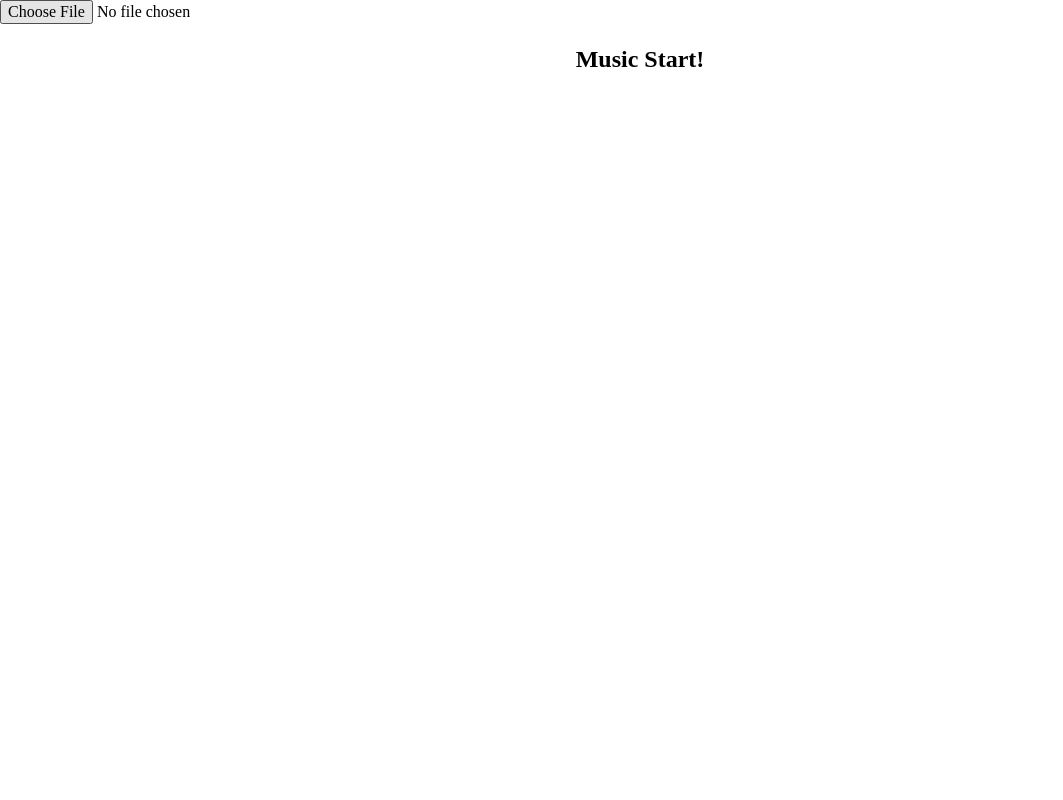
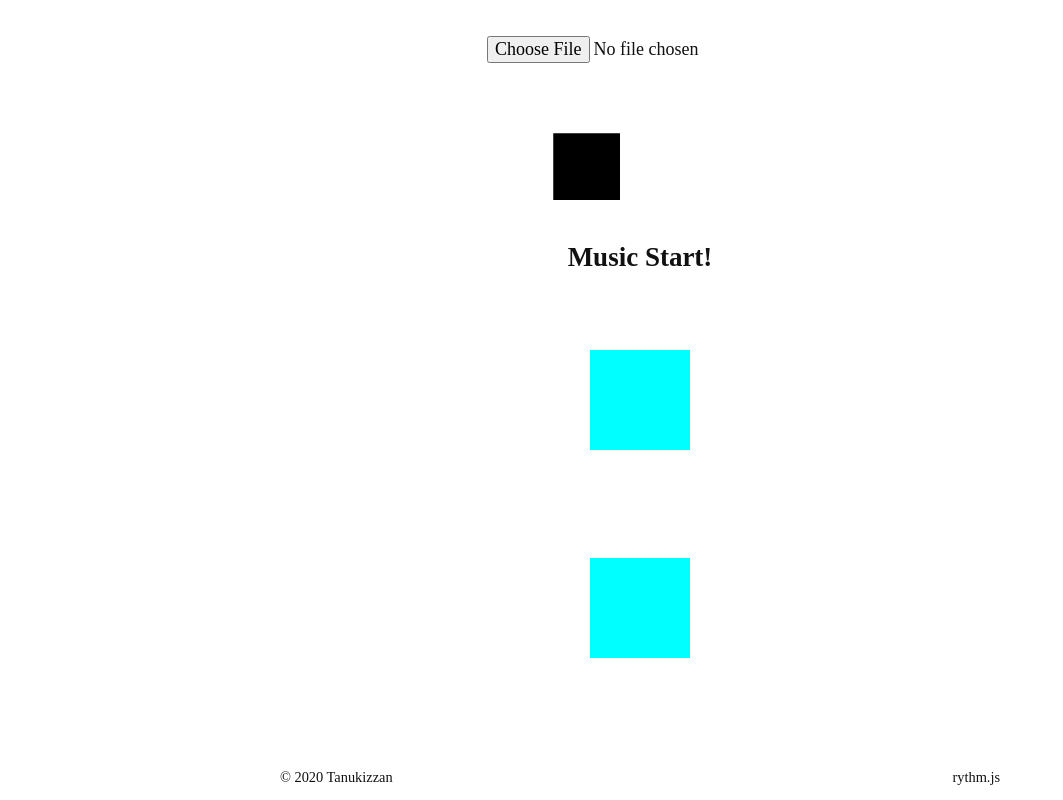
Before and after one commit to tanukizzan/music-start, a plain HTML site: page index.html in a window 1280 px wide. Shown: the whole page, without its empty margins (0-1063 px from the left). Drawn offline with nearby package versions, Linux system fonts and the light colour scheme.

Commit message:
開発中2

```diff
--- a/index.html
+++ b/index.html
@@ -1,5 +1,6 @@
 <!DOCTYPE html>
 <html lang="ja">
+
 <head>
   <meta charset="UTF-8">
   <meta name="viewport" content="width=device-width, initial-scale=1.0">
@@ -8,14 +9,30 @@
   <link rel="stylesheet" href="https://cdn.jsdelivr.net/npm/normalize.css@8.0.1/normalize.css">
   <link rel="stylesheet" href="./style.css">
 </head>
+
 <body>
-  <input type="file" id="file">
-  <!-- <audio id="music" controls></audio> -->
-  <div class="rythm-bass borderColor3">
-    <h2>Music Start!</h2>
-  </div>
+  <header>
+    <input type="file" id="file">
+    <!-- <audio id="music" controls></audio> -->
+  </header>
+  <main>
+    <div class="rythm-area">
+      <canvas id="sample" class="rythm-bass"></canvas>
+      <div class="rythm-bass">
+        <h2>Music Start!</h2>
+      </div>
+      <div class="rythm-bass square"></div>
+      <div class="rythm-bass square"></div>
+      <!-- <canvas id="visualizer" height="255"></canvas> -->
+    </div>
+  </main>
+  <footer>
+    <p>&copy; 2020 Tanukizzan</p>
+    <p>rythm.js</p>
+  </footer>
 
   <script src="https://cdnjs.cloudflare.com/ajax/libs/rythm.js/2.2.5/rythm.min.js"></script>
   <script src="./script.js"></script>
 </body>
+
 </html>
--- a/script.js
+++ b/script.js
@@ -1,11 +1,19 @@
 const inputFile = document.getElementById('file');
 const music = document.getElementById('music');
 
-inputFile.addEventListener('change', function(e) {
+const canvas = document.getElementById('sample');
+if (canvas.getContext) {
+  const context = canvas.getContext('2d');
+  // TODO かっこいい図形作る
+  context.fillRect(20, 20, 100, 100);
+  context.fill();
+}
+
+inputFile.addEventListener('change', function (e) {
   const file = e.target.files;
   const reader = new FileReader();
   reader.readAsDataURL(file[0]);
-  reader.onload = function() {
+  reader.onload = function () {
     // music.src = reader.result;
     const rythm = new Rythm();
     rythm.setMusic(reader.result);
@@ -13,7 +21,57 @@ inputFile.addEventListener('change', function(e) {
     //   from: [0,0,255],
     //   to:[255,0,255]
     // });
-    rythm.addRythm('rythm-bass', 'borderColor', 0, 10);
+    // rythm.addRythm('rythm-bass', 'borderColor', 0, 10);
     rythm.start();
   }
 })
+
+/* ビジュアライザー
+window.onload = function(){
+  var source, animationId;
+  const audioContext = new AudioContext;
+  const fileReader   = new FileReader;
+
+  const analyser = audioContext.createAnalyser();
+  analyser.fftSize = 128;
+  analyser.connect(audioContext.destination);
+
+  const canvas        = document.getElementById('visualizer');
+  const canvasContext = canvas.getContext('2d');
+  canvas.setAttribute('width', analyser.frequencyBinCount * 10);
+
+  fileReader.onload = function(){
+    audioContext.decodeAudioData(fileReader.result, function(buffer){
+      if(source) {
+        source.stop();
+        cancelAnimationFrame(animationId);
+      }
+
+      source = audioContext.createBufferSource();
+
+      source.buffer = buffer;
+      source.connect(analyser);
+      source.start(0);
+
+      animationId = requestAnimationFrame(render);
+    });
+  };
+
+  inputFile.addEventListener('change', function(e){
+    fileReader.readAsArrayBuffer(e.target.files[0]);
+  });
+
+  render = function(){
+    var spectrums = new Uint8Array(analyser.frequencyBinCount);
+    analyser.getByteFrequencyData(spectrums);
+
+    canvasContext.clearRect(0, 0, canvas.width, canvas.height);
+    for(var i=0, len=spectrums.length; i<len; i++){
+      canvasContext.fillRect(i*10, 0, 5, spectrums[i]);
+    }
+
+    animationId = requestAnimationFrame(render);
+  };
+};
+
+*/
--- a/style.css
+++ b/style.css
@@ -1,10 +1,57 @@
+body {
+  font-size: 18px;
+  display: flex;
+  flex-flow: column;
+  min-height: 100vh;
+  table-layout: fixed;
+  color: #111;
+}
+
+header {
+  flex: 1;
+}
+
+main {
+  flex: 2;
+}
+
+#file {
+  display: flex;
+  margin: 2em auto;
+}
+
+.rythm-area {
+  display: flex;
+  flex-direction: column;
+  margin: 0 auto;
+}
+
 .rythm-bass {
   width: 200px;
   margin: auto;
-  /* border-color: rgb(255, 0, 0); */
-  border: 2px solid white;
+}
+
+.square {
+  width: 100px;
+  height: 100px;
+  background-color: aqua;
+  margin: 3em auto;
 }
 
 h2 {
   text-align: center;
 }
+
+footer {
+  line-height: none;
+  display: flex;
+  justify-content: space-evenly;
+  margin: 0;
+  bottom: 0;
+  cursor: default;
+}
+
+footer p {
+  font-size: 0.8em;
+  margin: 1em auto;
+}
```
